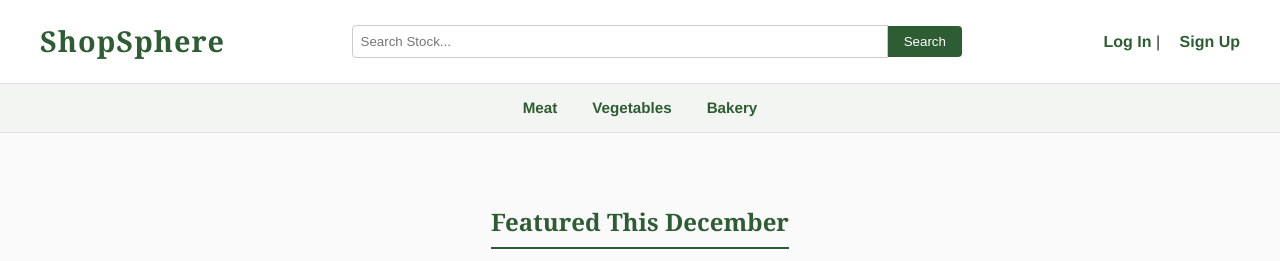
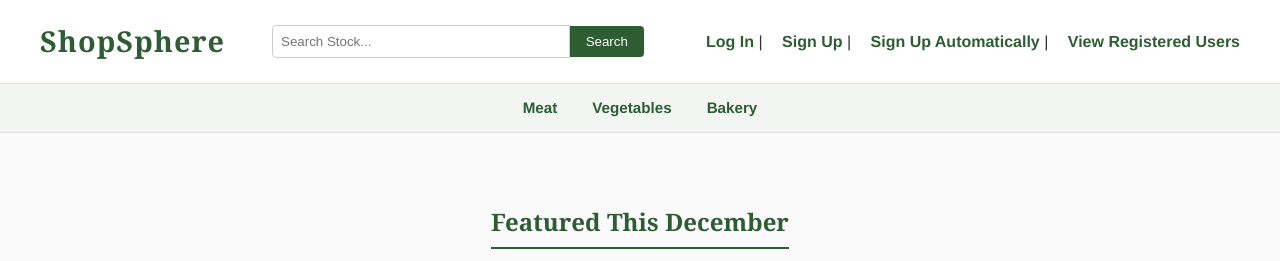
Before and after one commit to drewhy98/my-cloud-shop, a PHP site: page / in a window 1280 px wide. Shown: the top 261 px of the page. Run offline with PHP 8.4, Linux system fonts and the light colour scheme.

Commit message:
Update index.php

```diff
--- a/index.php
+++ b/index.php
@@ -225,7 +225,7 @@ session_start();
           <button type="submit" class="logout-btn">Logout</button>
         </form>
       <?php else: ?>
-        <a href="login.php">Log In</a> | <a href="register.php">Sign Up</a>
+        <a href="login.php">Log In</a> | <a href="register.php">Sign Up</a> | <a href="register.php">Sign Up Automatically</a> | <a href="register.php">View Registered Users</a>
       <?php endif; ?>
     </div>
   </header>
```
